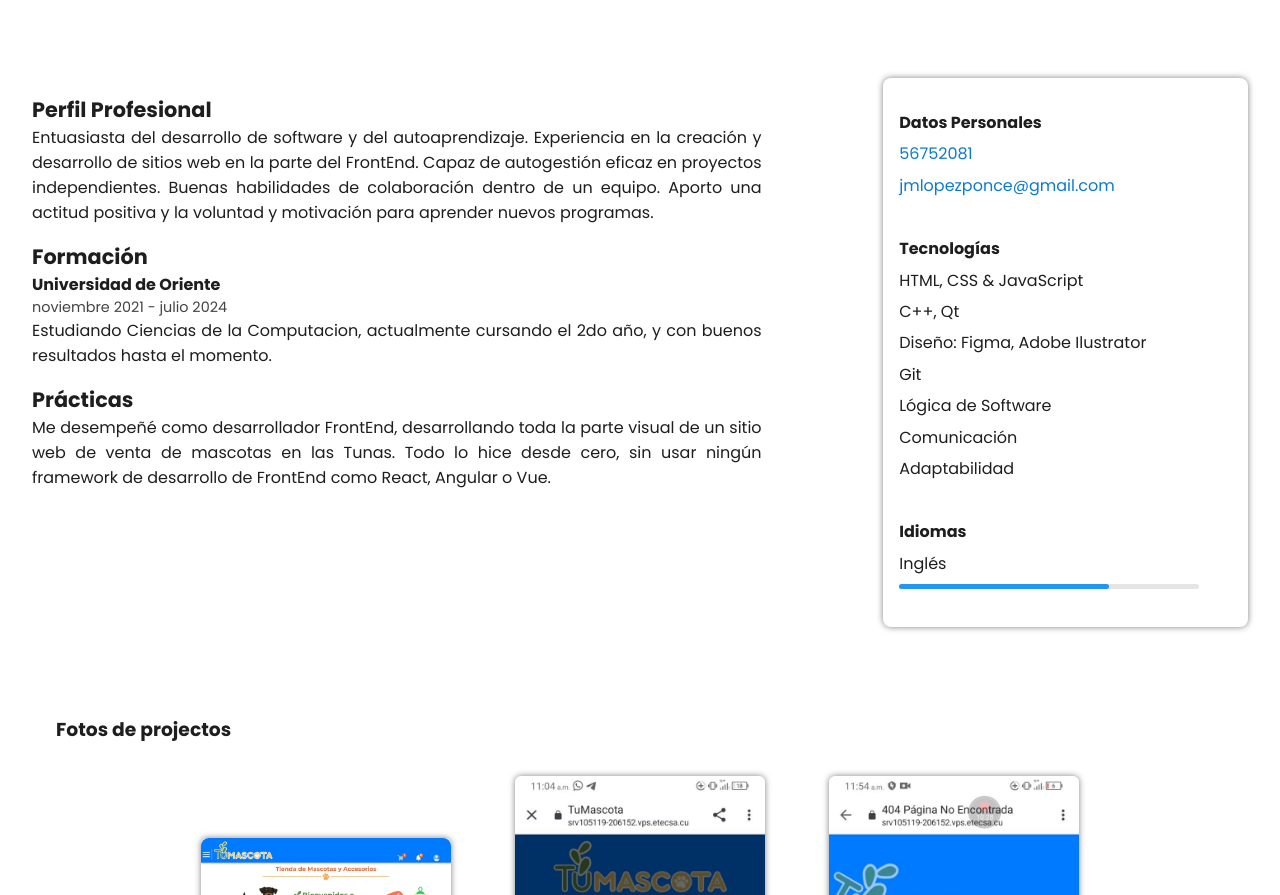
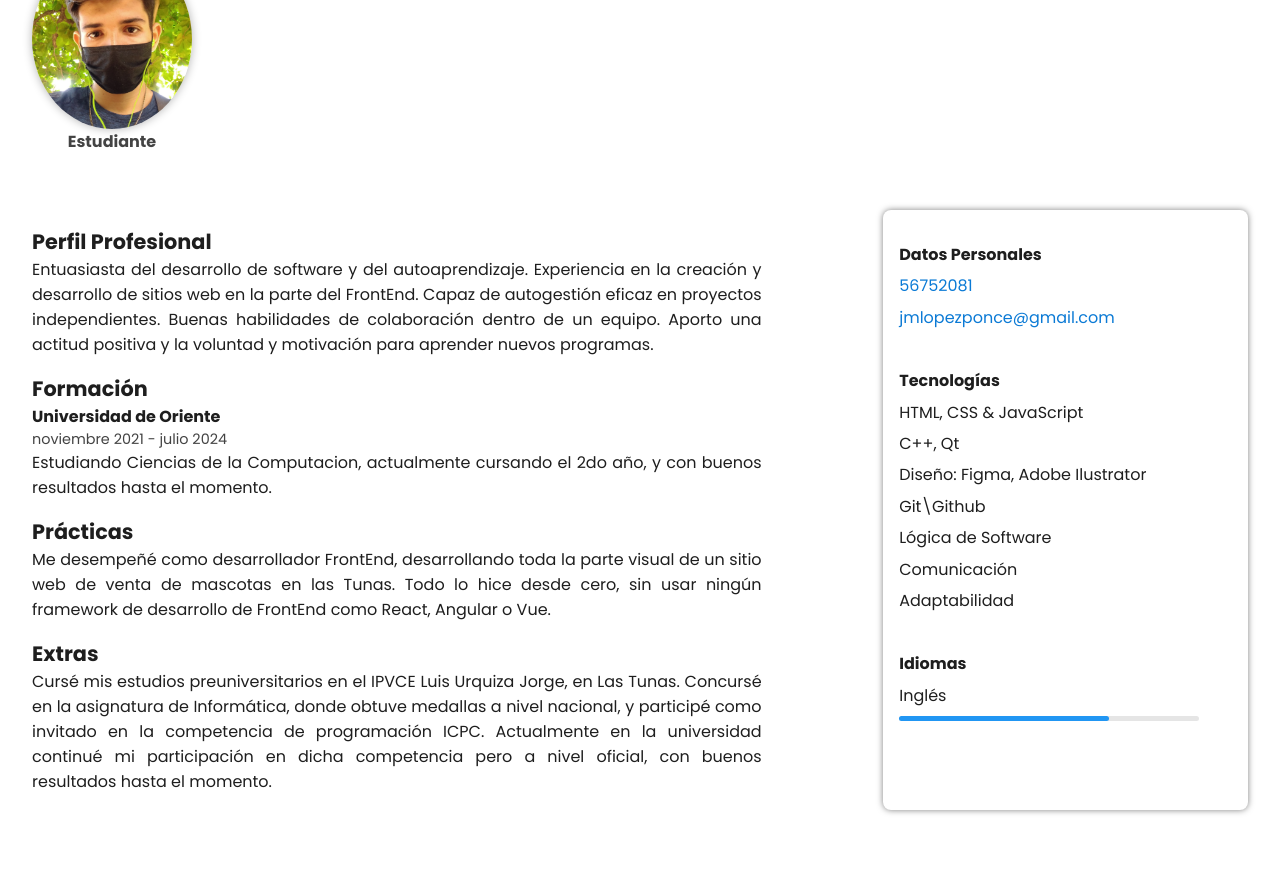
Before and after one commit to Jmlpez/Jmlpez.github.io, a plain HTML site: page index.html in a window 1280 px wide. Shown: the part 123-1018 px from the top of the page. Drawn offline with Linux system fonts and the light colour scheme.

Commit message:
Agregada foto de perfil y cambios menores

```diff
--- a/css/style.css
+++ b/css/style.css
@@ -18,17 +18,36 @@ body{
 
 .main-header{
     margin: 1rem auto;
-    padding: 2rem;
+    padding: 0.5rem 2rem;
+    text-align: center;
 }
 
 .main-header__title{
     font-size: 2rem;
 }
 
-.main-header strong{
+.photo{
+    display: inline-block;
+    text-align: center;
+}
+
+.photo-container{
+    display: flex;
+    border-radius: 50%;
+    box-shadow: 0 0 10px rgba(0, 0, 0, 0.3);
+}
+
+.photo-container img{
+    width: 160px;
+    height: 180px;
+    border-radius: 50%;
+}
+
+.photo strong{
     font-size: 1rem;
     color: rgba(20, 20, 20, 0.8);
 }
+
 
 .main-article{
     width: auto;
@@ -196,6 +215,10 @@ body{
 }
 
 @media screen and (min-width: 640px) {
+    .main-header{
+        text-align: left;
+    }
+
     .gallery-item{
         width: 250px;
     }
--- a/index.html
+++ b/index.html
@@ -16,7 +16,12 @@
     <body>
         <header class="main-header">
             <h1 class="main-header__title">Jesús Manuel López Ponce</h1>
-            <strong>Estudiante</strong>
+            <div class="photo">
+                <div class="photo-container">
+                    <img src="/imgs/foto.jpeg" alt="" />
+                </div>
+                <strong>Estudiante</strong>
+            </div>
         </header>
         <main class="main">
             <article class="main-article">
@@ -52,6 +57,18 @@
                         Angular o Vue.
                     </p>
                 </section>
+                <section class="section-container">
+                    <h3 class="section-title">Extras</h3>
+                    <p class="section-info">
+                        Cursé mis estudios preuniversitarios en el IPVCE Luis
+                        Urquiza Jorge, en Las Tunas. Concursé en la asignatura
+                        de Informática, donde obtuve medallas a nivel nacional,
+                        y participé como invitado en la competencia de
+                        programación ICPC. Actualmente en la universidad
+                        continué mi participación en dicha competencia pero a
+                        nivel oficial, con buenos resultados hasta el momento.
+                    </p>
+                </section>
             </article>
             <aside class="aside-bar">
                 <section class="aside-section">
@@ -75,7 +92,7 @@
                         <li class="aside-list__item">
                             Diseño: Figma, Adobe Ilustrator
                         </li>
-                        <li class="aside-list__item">Git</li>
+                        <li class="aside-list__item">Git\Github</li>
                         <li class="aside-list__item">Lógica de Software</li>
                         <li class="aside-list__item">Comunicación</li>
                         <li class="aside-list__item">Adaptabilidad</li>
@@ -118,7 +135,7 @@
                 </li>
             </ul>
         </section>
-<!--
+        <!--
         <div id="modal-back" class="modal-back">
             <div class="modal">
                 <button id="leftBtn" class="move-gallery">
```
Also changed, not shown: imgs/foto.jpeg (added).
